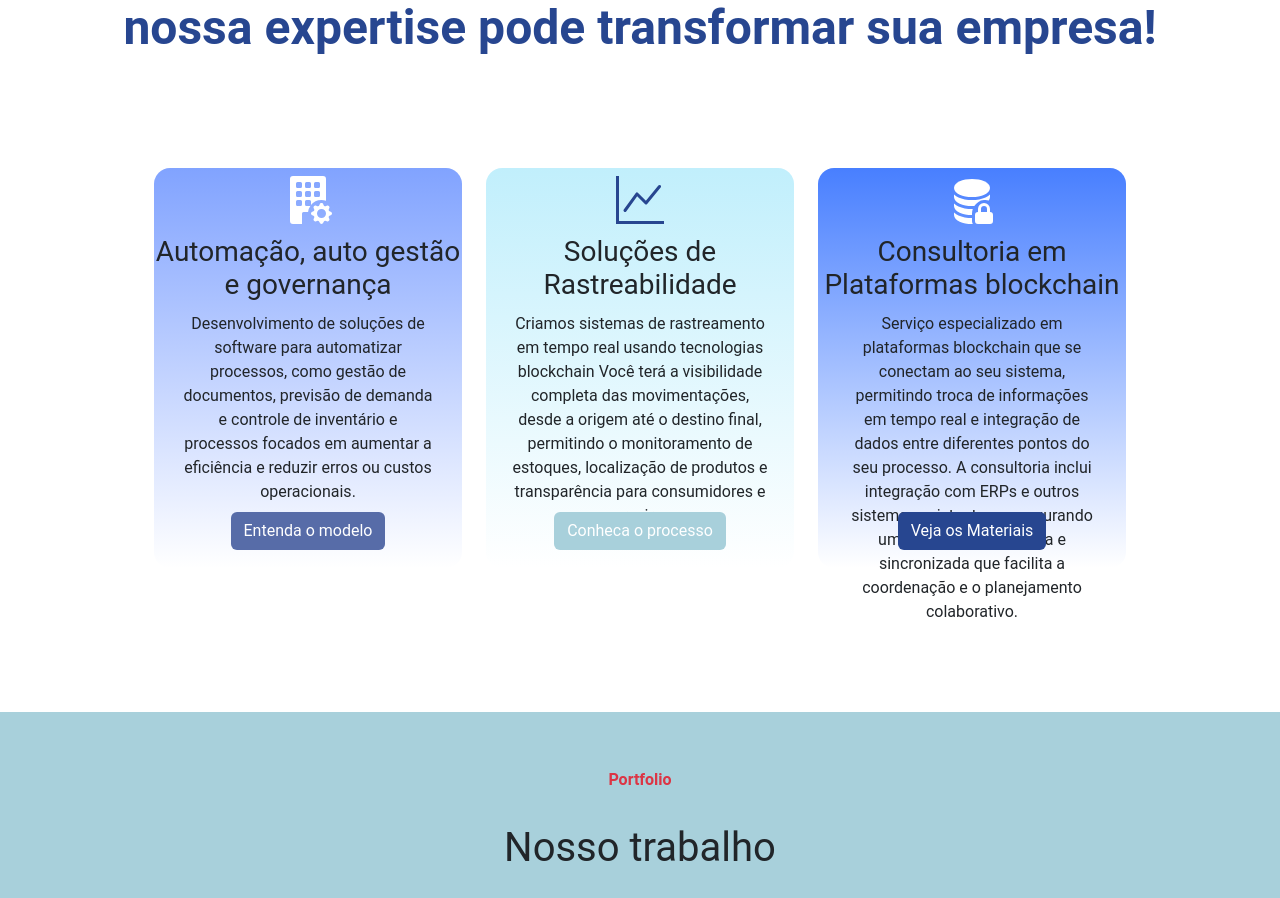
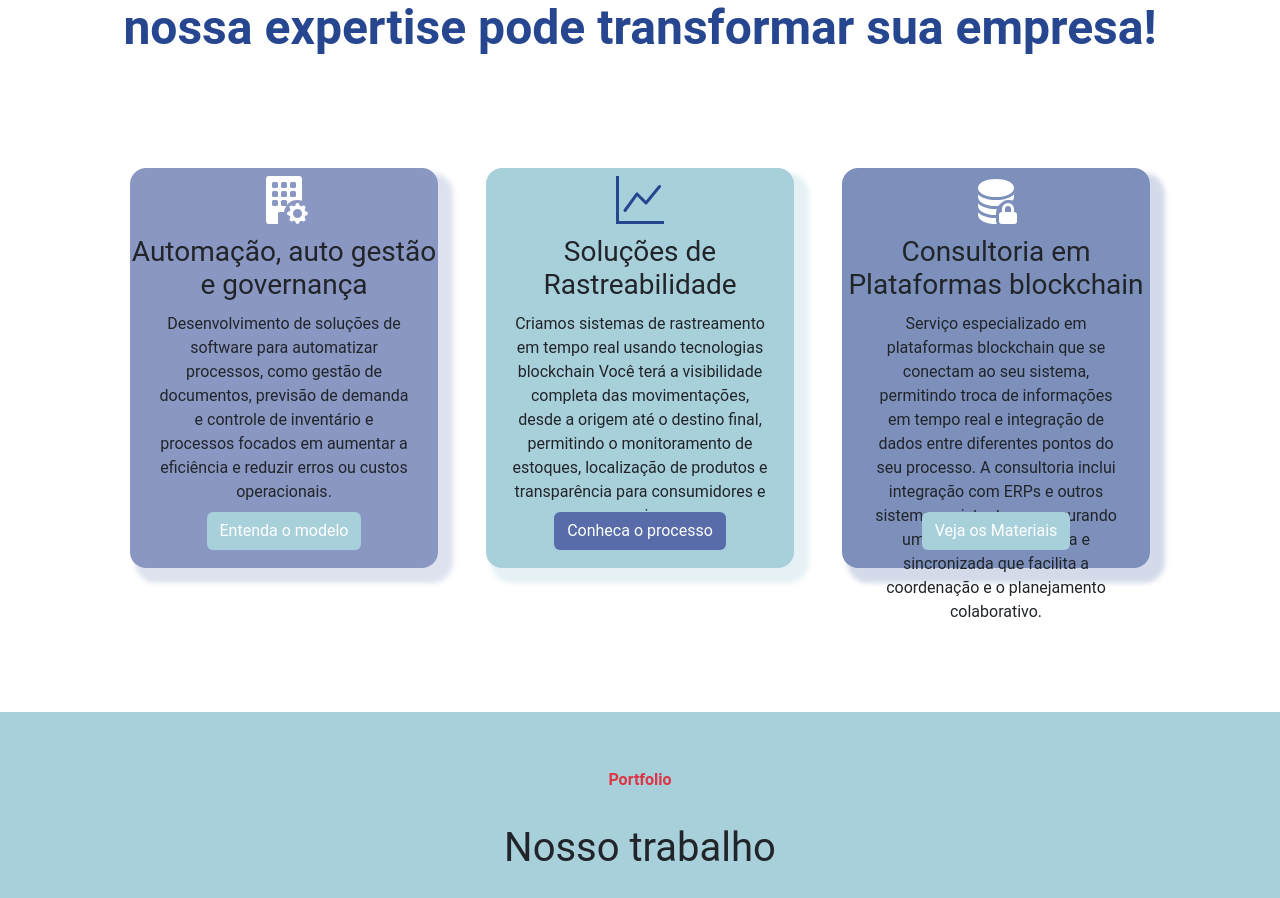
Before and after one commit to Marck36/Lucas-Costa-Consultoria, an Angular app: page /consultancy in a window 1280 px wide. Shown: the part 1600-2498 px from the top of the page. Built offline with nearby package versions, Linux system fonts and the light colour scheme.

Commit message:
removendo carousel

```diff
--- a/src/app/modules/consultancy/consultancy.component.html
+++ b/src/app/modules/consultancy/consultancy.component.html
@@ -146,8 +146,8 @@
             <div class="d-flex justify-content-center py-4" style=" color: #274690;">
                 <h1 class="text-center col-sm-10 py-4 " style="font-weight: 600; font-size: 48px; line-height: 1.5;">Trazemos uma vasta experiência em desenvolvimento e design de software, garantindo soluções que realmente fazem a diferença. Junte-se a nós e descubra como nossa expertise pode transformar sua empresa!</h1>
             </div>
-            <div class="d-flex flex-row justify-content-center gap-4 px-4 py-5">
-                <div class="col-3 d-flex flex-column tile" style="background-image: linear-gradient(#81a3ff, #fff);">
+            <div class="d-flex flex-row justify-content-center gap-5 px-4 py-5">
+                <div class="col-3 d-flex flex-column tile" style=" background-color: rgba(87, 108, 168, 0.7); box-shadow: 10px 10px 5px 5px rgba(87, 108, 168, 0.200);">
                     <div class="d-flex justify-content-center align-items-center" style="height: 8vh;">
                         <div class="icon-medium" style="color: #FFFFFF;">
                             <svg xmlns="http://www.w3.org/2000/svg" width="100%" height="100%" fill="currentColor" class="bi bi-building-fill-gear" viewBox="0 0 16 16">
@@ -164,10 +164,10 @@
                         </p>
                     </div>
                     <div class="d-flex justify-content-center">
-                        <button class="btn text-white roboto-regular" style="background-color: #576ca8;">Entenda o modelo</button>
+                        <button class="btn text-white roboto-regular" style="background-color: #a8d0db;">Entenda o modelo</button>
                     </div>
                 </div>
-                <div class="col-3 d-flex flex-column tile" style="background-image: linear-gradient(#c1effc, #fff);">
+                <div class="col-3 d-flex flex-column tile" style="background-color: #a8d0db; box-shadow: 10px 10px 5px 5px rgba(168, 208, 219, 0.300);">
                     <div class="d-flex justify-content-center align-items-center" style="height: 8vh;">
                         <div class="icon-medium" style="color: #274690;">
                             <svg xmlns="http://www.w3.org/2000/svg" width="100%" height="100%" fill="currentColor" class="bi bi-graph-up" viewBox="0 0 16 16">
@@ -183,10 +183,10 @@
                         </p>
                     </div>
                     <div class="d-flex justify-content-center">
-                        <button class="btn text-white roboto-regular" style="background-color: #a8d0db;">Conheca o processo</button>
+                        <button class="btn text-white roboto-regular" style="background-color: #576ca8;">Conheca o processo</button>
                     </div>
                 </div>
-                <div class="col-3 d-flex flex-column tile" style="background-image: linear-gradient(#487fff, #fff);">
+                <div class="col-3 d-flex flex-column tile" style="background-color: rgba(39, 70, 144, 0.6); box-shadow: 10px 10px 5px 5px rgba(39, 71, 144, 0.200);">
                     <div class="d-flex justify-content-center align-items-center" style="height: 8vh;">
                         <div class="icon-medium" style="color: #FFFFFF;">
                             <svg xmlns="http://www.w3.org/2000/svg" width="100%" height="100%" fill="currentColor" class="bi bi-database-fill-lock" viewBox="0 0 16 16">
@@ -204,7 +204,7 @@
                         </p>
                     </div>
                     <div class="d-flex justify-content-center">
-                        <button class="btn text-white roboto-regular" style="background-color: #274690;">Veja os Materiais</button>
+                        <button class="btn text-white roboto-regular" style="background-color: #a8d0db;">Veja os Materiais</button>
                     </div>
                 </div>
             </div>
```
